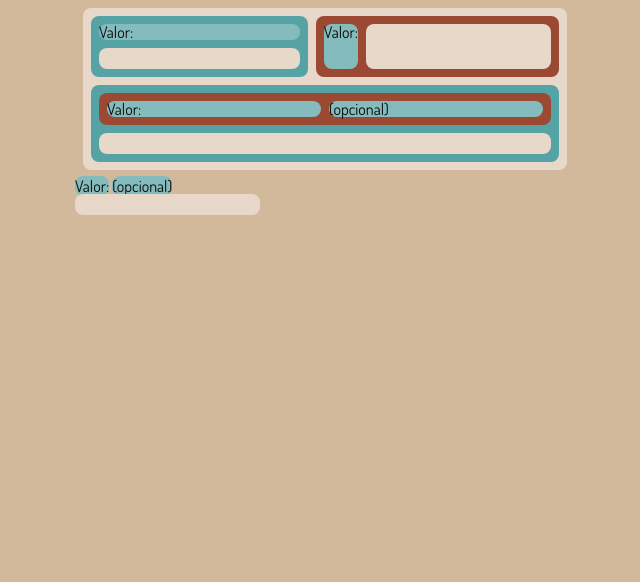
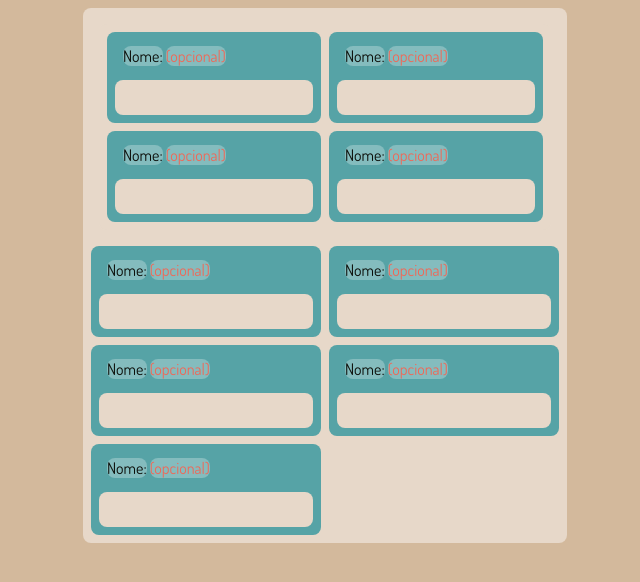
Before and after one commit to filipecancio/orbona, a plain HTML site: page grid-layout/page01.html in a window 1280 px wide. Shown: the whole page, without its empty margins (315-955 px from the left). Drawn offline with Linux system fonts and the light colour scheme.

```diff
--- a/grid-layout/assets/css/style.css
+++ b/grid-layout/assets/css/style.css
@@ -23,9 +23,12 @@ label{
 .fd-table .fd-table--row{
   background: #9B4933;
 }
+.red{
+  color: #ED6A5A;
+}
 /*Configurações de estilo*/
 .fd-table,
-div input,
+input,
 div,
 button,
 label{
@@ -58,6 +61,8 @@ label{
 .fd-table{
   margin: 1vh;
 }
+label,
+input,
 .fd-table,
 .fd-table div{
   padding: 1vh;
--- a/grid-layout/page01.html
+++ b/grid-layout/page01.html
@@ -10,29 +10,65 @@
   <body>
     <section>
       <div class="fd-table">
+        <div class="fd-table--1c fd-table">
+          <div class="fd-table--column">
+            <div>
+              <label>Nome:</label>
+              <label class="red">(opcional)</label>
+            </div>
+            <input />
+          </div>
+          <div class="fd-table--column">
+            <div>
+              <label>Nome:</label>
+              <label class="red">(opcional)</label>
+            </div>
+            <input />
+          </div><div class="fd-table--column">
+            <div>
+              <label>Nome:</label>
+              <label class="red">(opcional)</label>
+            </div>
+            <input />
+          </div><div class="fd-table--column">
+            <div>
+              <label>Nome:</label>
+              <label class="red">(opcional)</label>
+            </div>
+            <input />
+          </div>
+        </div>
         <div class="fd-table--column">
-          <label>Valor:</label>
+          <div>
+            <label>Nome:</label>
+            <label class="red">(opcional)</label>
+          </div>
           <input />
-        </div>
-        <div class="fd-table--row">
-          <label>Valor:</label>
+        </div><div class="fd-table--column">
+          <div>
+            <label>Nome:</label>
+            <label class="red">(opcional)</label>
+          </div>
           <input />
-        </div>
-        <div class="fd-table--column fd-table--1c">
-          <div class="fd-table--row">
-            <label>Valor:</label>
-            <label>(opcional)</label>
+        </div><div class="fd-table--column">
+          <div>
+            <label>Nome:</label>
+            <label class="red">(opcional)</label>
+          </div>
+          <input />
+        </div><div class="fd-table--column">
+          <div>
+            <label>Nome:</label>
+            <label class="red">(opcional)</label>
+          </div>
+          <input />
+        </div><div class="fd-table--column">
+          <div>
+            <label>Nome:</label>
+            <label class="red">(opcional)</label>
           </div>
           <input />
         </div>
       </div>
-      <div class="fd-table--column fd-table--1c">
-        <div class="fd-table--row">
-          <label>Valor:</label>
-          <label>(opcional)</label>
-        </div>
-        <input />
-      </div>
-    </section>
   </body>
 </html>
```
